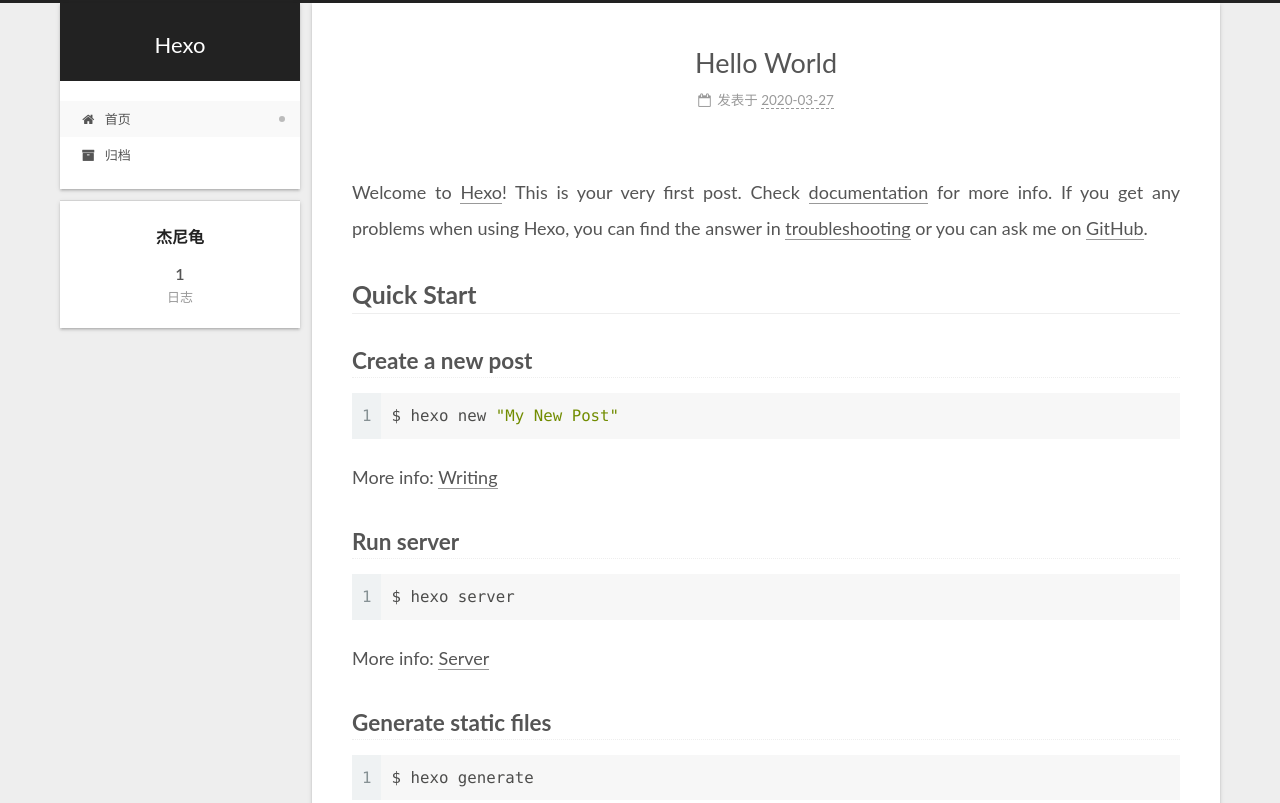
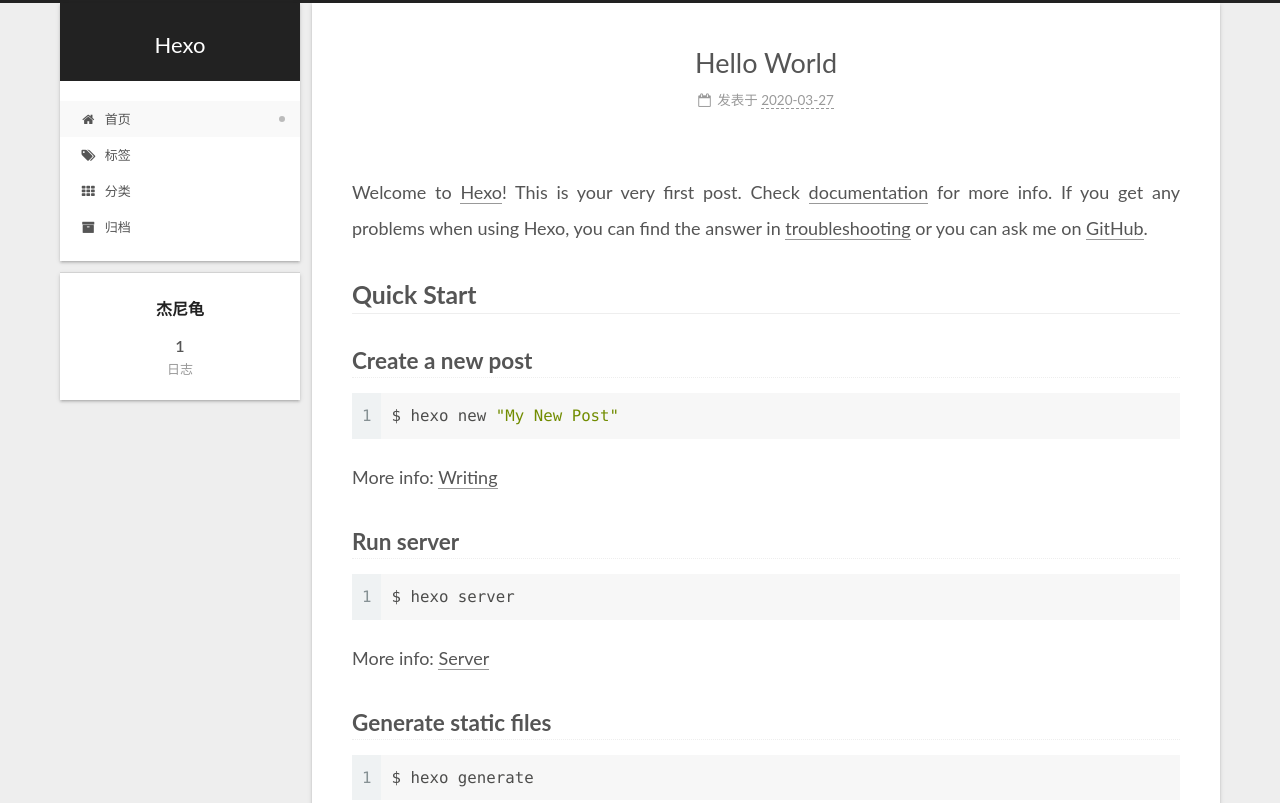
Before and after one commit to hanhan1998/hanhan1998.github.io, a plain HTML site: page index.html in a window 1280 px wide. Shown: the top 803 px of the page. Drawn offline with Linux system fonts and the light colour scheme; a script that the page names is missing.

Commit message:
Site updated: 2020-03-27 18:21:20

```diff
--- a/css/main.css
+++ b/css/main.css
@@ -1156,7 +1156,7 @@
 }
 .links-of-author a::before,
 .links-of-author span.exturl::before {
-  background: #532ff7;
+  background: #417391;
   border-radius: 50%;
   content: ' ';
   display: inline-block;
--- a/index.html
+++ b/index.html
@@ -151,6 +151,28 @@
 
 
     <a href="/" rel="section"><i class="fa fa-fw fa-home"></i>首页</a>
+
+  </li>
+
+
+
+
+        <li class="menu-item menu-item-tags">
+
+
+
+    <a href="/tags/" rel="section"><i class="fa fa-fw fa-tags"></i>标签</a>
+
+  </li>
+
+
+
+
+        <li class="menu-item menu-item-categories">
+
+
+
+    <a href="/categories/" rel="section"><i class="fa fa-fw fa-th"></i>分类</a>
 
   </li>
 
```
Also changed, not shown: 2020/03/27/hello-world/index.html (+22 -0 lines), archives/2020/03/index.html (+28 -0 lines), archives/2020/index.html (+28 -0 lines), archives/index.html (+28 -0 lines).
